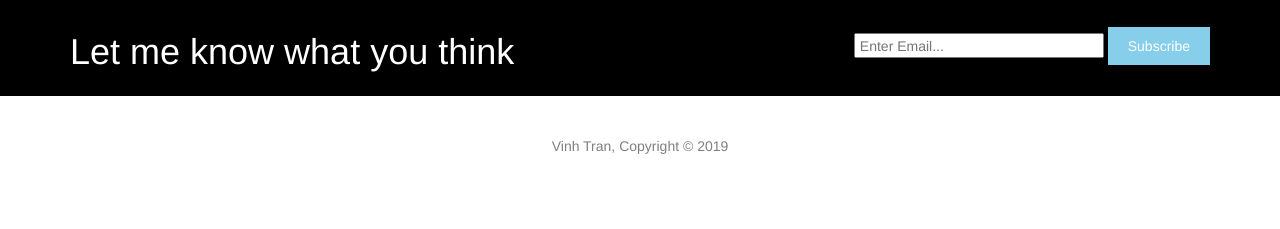
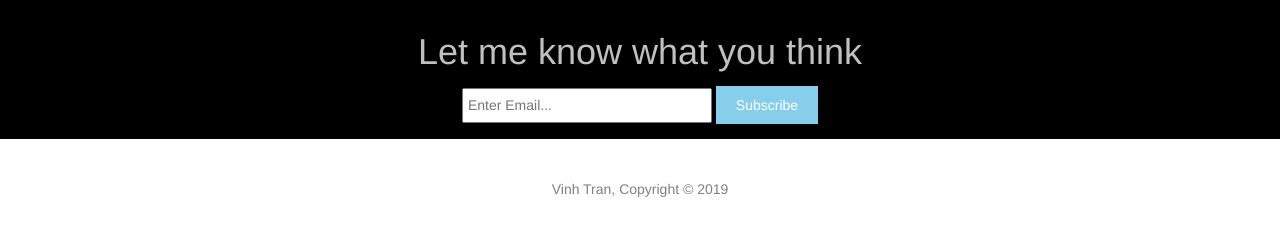
Before and after one commit to vinhtran543/portfolio, a plain HTML site: page public/index.html in a window 1280 px wide. Shown: the part 2243-2472 px from the top of the page. Before the commit the page ends 2429 px from the top, so only its background shows below. Drawn offline with nearby package versions, Linux system fonts and the light colour scheme.

Commit message:
Fixed form input, it was white text, so changed color to black for visibility. Enlarged form data entry box

```diff
--- a/public/css/style.css
+++ b/public/css/style.css
@@ -141,22 +141,25 @@ header a:hover{
 /* Newsletter */
 #newsletter{
     padding:15px;
-    color:white;
+    color: silver;
     background:black;
 }
 
 #newsletter h1{
-    float:left;
+    /* float:left; */
+    text-align:center;
 }
 
 #newsletter form{
-    float:right;
+    /* float:right; */
+    text-align:center;
     margin-top:15px;
 }
 
 #newsletter input[type="email"]{
+    color: black;
     padding:4px;
-    height:25px;
+    height:35px;
     width:250px;
 }
 
@@ -172,9 +175,9 @@ footer{
 @media(max-width: 768px){ /* Adjust screen size for mobile/tablet/laptop*/
     header #logo,
     header nav,
-    header nav li
-    #newsletter h1
-    #newsletter form
+    header nav li,
+    #newsletter h1,
+    #newsletter form,
     #boxes .box{
         float:none;
         text-align:center;
```
